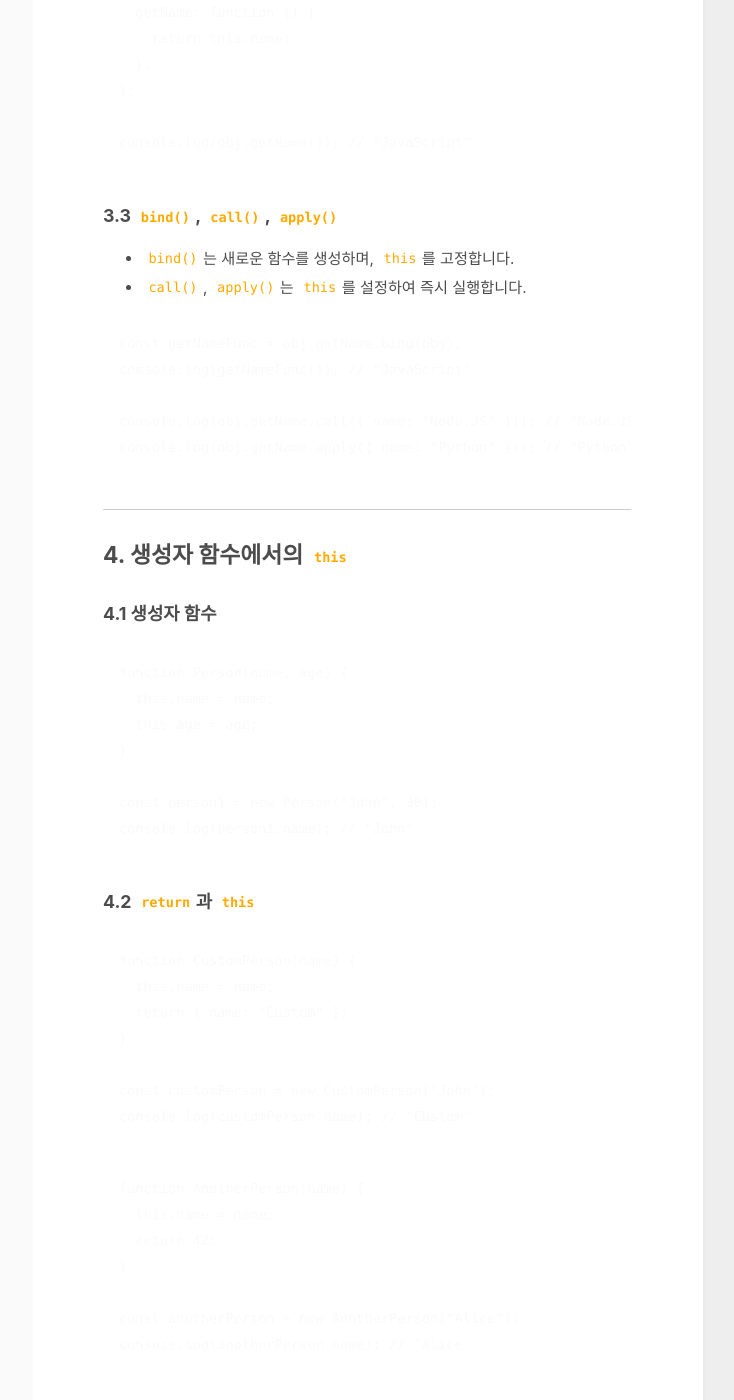
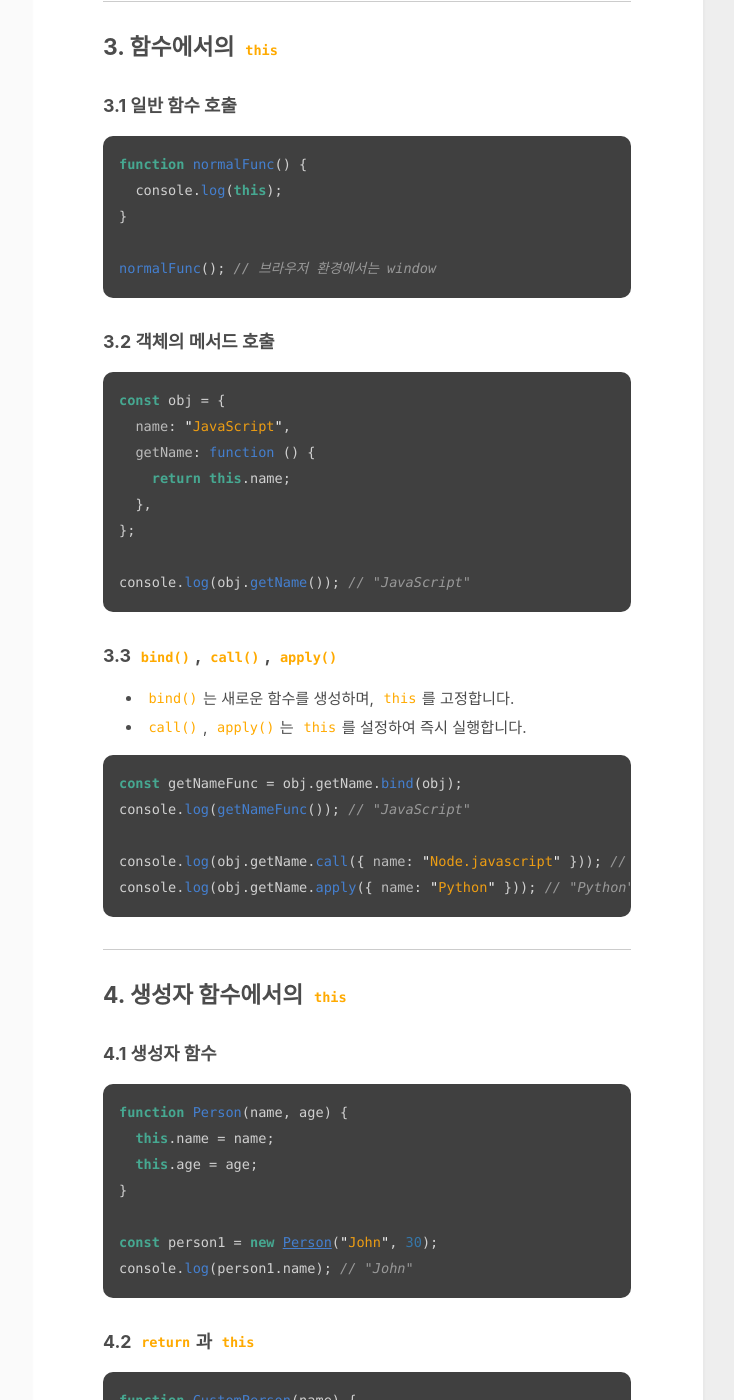
Before and after one commit to yujinoh0103/yujinoh0103.github.io, a Jekyll site: the page built from _posts/2025-02-13-6th.md, in a window 1280 px wide and 1400 px high, scrolled down 1404 px. Shown: the whole window, without its empty margins (417-1151 px from the left). Built offline with Jekyll 4.4.1, drawn with Linux system fonts in a browser that asks for light colours; some of the changed text lies outside the part shown.

Commit message:
이미지 수정

````diff
--- a/_posts/2025-02-13-6th.md
+++ b/_posts/2025-02-13-6th.md
@@ -1,11 +1,11 @@
 ---
 layout: post
-title: "[스나이퍼팩토리] 한컴AI아카데미 3주차 - JS의 this"
+title: "[스나이퍼팩토리] 한컴AI아카데미 3주차 - javascript의 this"
 date: 2025-02-16
 categories: [한컴ai]
 author: "yujinoh0103"
 ---
-
+<img src="https://yujinoh0103.github.io/assets/img/6.png">
 # JavaScript의 `this` 키워드 완벽 정리
 
 ## 1. `this`란?
@@ -16,12 +16,12 @@ author: "yujinoh0103"
 
 ## 2. 전역 컨텍스트에서의 `this`
 ### 2.1 브라우저 환경
-```JS
+```javascript
 console.log(this === window); // true
 ```
 
 ### 2.2 엄격 모드(`strict mode`)
-```JS
+```javascript
 "use strict";
 function test() {
   console.log(this); // undefined
@@ -33,7 +33,7 @@ test();
 
 ## 3. 함수에서의 `this`
 ### 3.1 일반 함수 호출
-```JS
+```javascript
 function normalFunc() {
   console.log(this);
 }
@@ -42,7 +42,7 @@ normalFunc(); // 브라우저 환경에서는 window
 ```
 
 ### 3.2 객체의 메서드 호출
-```JS
+```javascript
 const obj = {
   name: "JavaScript",
   getName: function () {
@@ -57,11 +57,11 @@ console.log(obj.getName()); // "JavaScript"
 - `bind()`는 새로운 함수를 생성하며, `this`를 고정합니다.
 - `call()`, `apply()`는 `this`를 설정하여 즉시 실행합니다.
 
-```JS
+```javascript
 const getNameFunc = obj.getName.bind(obj);
 console.log(getNameFunc()); // "JavaScript"
 
-console.log(obj.getName.call({ name: "Node.JS" })); // "Node.JS"
+console.log(obj.getName.call({ name: "Node.javascript" })); // "Node.javascript"
 console.log(obj.getName.apply({ name: "Python" })); // "Python"
 ```
 
@@ -69,7 +69,7 @@ console.log(obj.getName.apply({ name: "Python" })); // "Python"
 
 ## 4. 생성자 함수에서의 `this`
 ### 4.1 생성자 함수
-```JS
+```javascript
 function Person(name, age) {
   this.name = name;
   this.age = age;
@@ -80,7 +80,7 @@ console.log(person1.name); // "John"
 ```
 
 ### 4.2 `return`과 `this`
-```JS
+```javascript
 function CustomPerson(name) {
   this.name = name;
   return { name: "Custom" };
@@ -90,7 +90,7 @@ const customPerson = new CustomPerson("John");
 console.log(customPerson.name); // "Custom"
 ```
 
-```JS
+```javascript
 function AnotherPerson(name) {
   this.name = name;
   return 42;
@@ -101,7 +101,7 @@ console.log(anotherPerson.name); // "Alice"
 ```
 
 ### 4.3 `constructor` 속성
-```JS
+```javascript
 function Animal(type) {
   this.type = type;
 }
@@ -114,7 +114,7 @@ console.log(dog.constructor === Animal); // true
 
 ## 5. 화살표 함수에서의 `this`
 ### 5.1 전역 컨텍스트
-```JS
+```javascript
 const arrowFunc = () => {
   console.log(this);
 };
@@ -122,7 +122,7 @@ arrowFunc(); // window 또는 undefined
 ```
 
 ### 5.2 객체 내부 화살표 함수
-```JS
+```javascript
 const obj2 = {
   name: "JavaScript",
   getName: function () {
@@ -135,8 +135,8 @@ console.log(obj2.getName()); // "JavaScript"
 ```
 
 ### 5.3 `bind()`, `call()`, `apply()` 적용 불가
-```JS
-const obj3 = { name: "Node.JS" };
+```javascript
+const obj3 = { name: "Node.javascript" };
 const boundArrow = arrowFunc.bind(obj3);
 console.log(boundArrow()); // window 또는 undefined
 ```
@@ -145,14 +145,14 @@ console.log(boundArrow()); // window 또는 undefined
 
 ## 6. 이벤트 핸들러에서의 `this`
 ### 6.1 일반 이벤트 핸들러
-```JS
+```javascript
 document.getElementById("btn").addEventListener("click", function () {
   console.log(this); // 클릭한 요소
 });
 ```
 
 ### 6.2 화살표 함수 사용 시 `this`
-```JS
+```javascript
 document.getElementById("btn").addEventListener("click", () => {
   console.log(this); // window
 });
@@ -162,7 +162,7 @@ document.getElementById("btn").addEventListener("click", () => {
 
 ## 7. 클래스에서의 `this`
 ### 7.1 클래스의 `constructor`
-```JS
+```javascript
 class Person {
   constructor(name) {
     this.name = name;
@@ -177,7 +177,7 @@ otto.introduce();
 ```
 
 ### 7.2 클래스 상속과 `super`
-```JS
+```javascript
 class Animal {
   constructor(name) {
     this.name = name;
@@ -198,7 +198,7 @@ console.log(myDog.name); // "Buddy"
 ---
 
 ## 8. `this`와 프로토타입
-```JS
+```javascript
 function Parent() {
   this.name = "Parent";
 }
@@ -213,7 +213,7 @@ console.log(child.getName()); // "Parent"
 ---
 
 ## 9. `this`를 이용한 메서드 체이닝
-```JS
+```javascript
 class Calculator {
   constructor(value = 0) {
     this.value = value;
@@ -256,7 +256,7 @@ console.log(result); // 5
 
 JavaScript에서는 `get`/`set` 접근자와 `Object.defineProperty()`를 통해 접근자 프로퍼티를 정의할 수 있습니다. 이때 접근자 함수 내부에서 사용되는 `this`는 해당 접근자 프로퍼티를 소유한 객체를 가리키게 됩니다.
 
-```JS
+```javascript
 const o = {
   a: 1,
   b: 2,
@@ -285,7 +285,7 @@ console.log(o.avg); // 2
 
 비엄격 모드에서, `call()` 혹은 `apply()`에 원시값(예: 숫자, 문자열, 불리언 등)을 첫 번째 인자로 넘기면 내부적으로 객체로 변환되어 `this`가 바인딩됩니다.
 
-```JS
+```javascript
 function bar() {
   console.log(Object.prototype.toString.call(this));
 }
@@ -320,7 +320,7 @@ HTML 태그에 직접 `onclick="..."`처럼 작성했을 경우, `this`는 해
 
 메서드가 객체의 프로토타입 체인에 있더라도 **호출 시점**에 사용하는 객체를 `this`로 바인딩합니다.
 
-```JS
+```javascript
 const base = {
   greet() {
     return `Hello, I am ${this.name}`;
@@ -342,7 +342,7 @@ console.log(obj.greet()); // Hello, I am JavaScript
 
 화살표 함수는 **자신의 상위 스코프**의 `this`를 그대로 캡처합니다. 따라서, `bind()`, `call()`, `apply()`가 이 화살표 함수의 `this`를 변경할 수 없습니다.
 
-```JS
+```javascript
 function f() {
   return this.a;
 }
@@ -363,15 +363,15 @@ console.log(boundArrow()); // undefined, 혹은 상위 스코프가 가지는
 
 ## 6. 옛날 브라우저의 예외 동작
 
-일부 오래된 브라우저(ES5 초기 지원 시기)에서는 엄격 모드를 제대로 구현하지 않아, 엄격 모드에서 함수 내부의 `this`가 여전히 전역 객체로 바인딩되는 예외 케이스가 있었습니다. 최신 환경(현대 브라우저, Node.JS)에서는 문제되지 않지만, 하위 호환성 문제를 다룰 때 알면 좋은 역사적 사실입니다.
+일부 오래된 브라우저(ES5 초기 지원 시기)에서는 엄격 모드를 제대로 구현하지 않아, 엄격 모드에서 함수 내부의 `this`가 여전히 전역 객체로 바인딩되는 예외 케이스가 있었습니다. 최신 환경(현대 브라우저, Node.javascript)에서는 문제되지 않지만, 하위 호환성 문제를 다룰 때 알면 좋은 역사적 사실입니다.
 
 ---
 
 ## 7. `globalThis`
 
-ES2020부터 추가된 `globalThis` 키워드를 사용하면, 브라우저/Node.JS/워커 등 어떤 환경에서든 전역 객체에 접근할 수 있습니다.
+ES2020부터 추가된 `globalThis` 키워드를 사용하면, 브라우저/Node.javascript/워커 등 어떤 환경에서든 전역 객체에 접근할 수 있습니다.
 
-```JS
+```javascript
 console.log(globalThis === window); // 브라우저에서 true
 console.log(globalThis === global); // Node.js에서 true
 ```
@@ -382,7 +382,7 @@ console.log(globalThis === global); // Node.js에서 true
 
 클래스 문법에서 `constructor` 메서드는 하나만 정의할 수 있습니다. 둘 이상 정의하려고 하면 `SyntaxError`가 발생합니다.
 
-```JS
+```javascript
 class Example {
   constructor() {
     this.value = 1;
````
Also changed, not shown: _posts/2025-02-13-5th.md (+3 -3 lines), _posts/2025-02-14-todoapp.md (+1 -0 lines), _posts/2025-02-20-todoapp_react.md (+1 -1 lines), assets/img/6.png (added), assets/img/todo.png (added).
